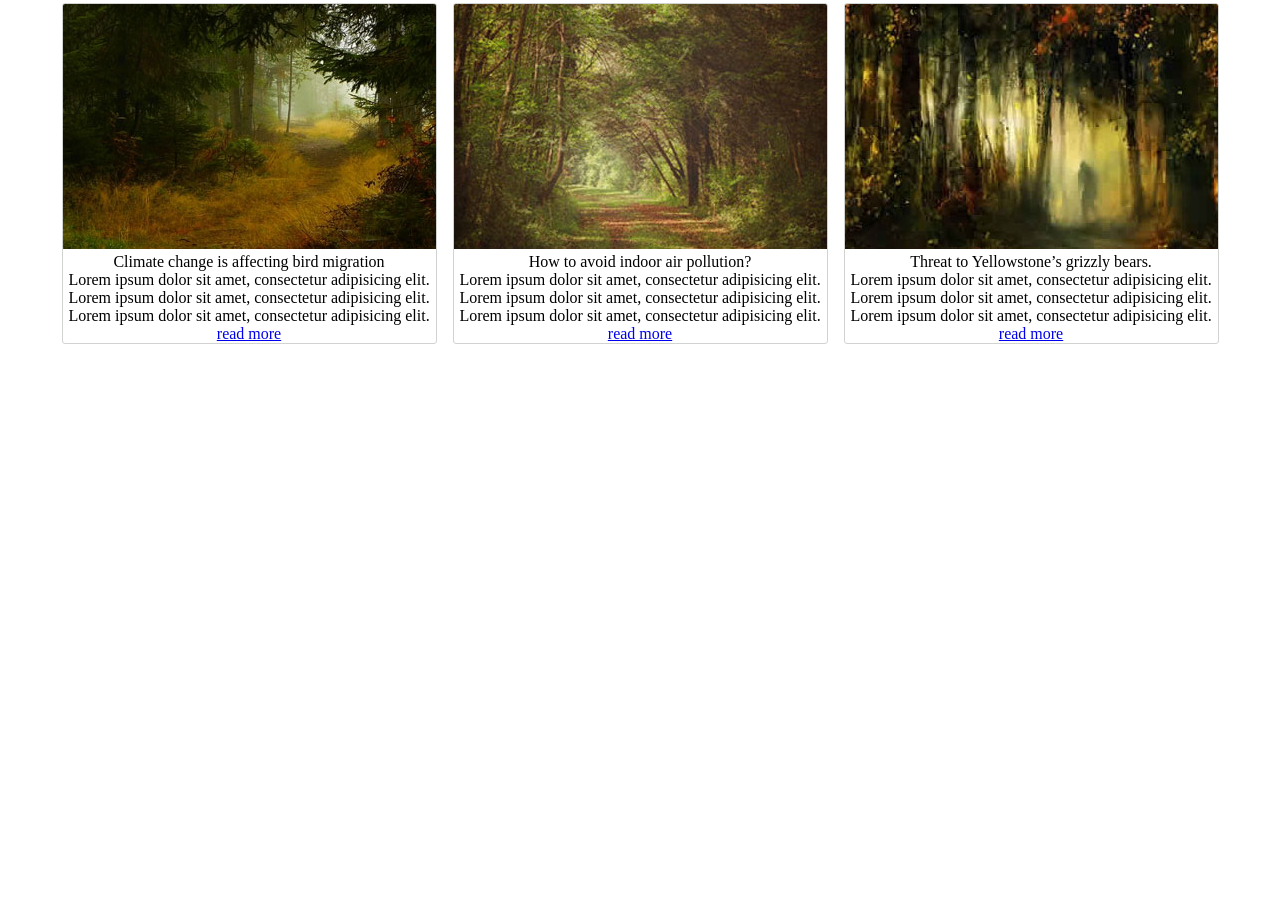
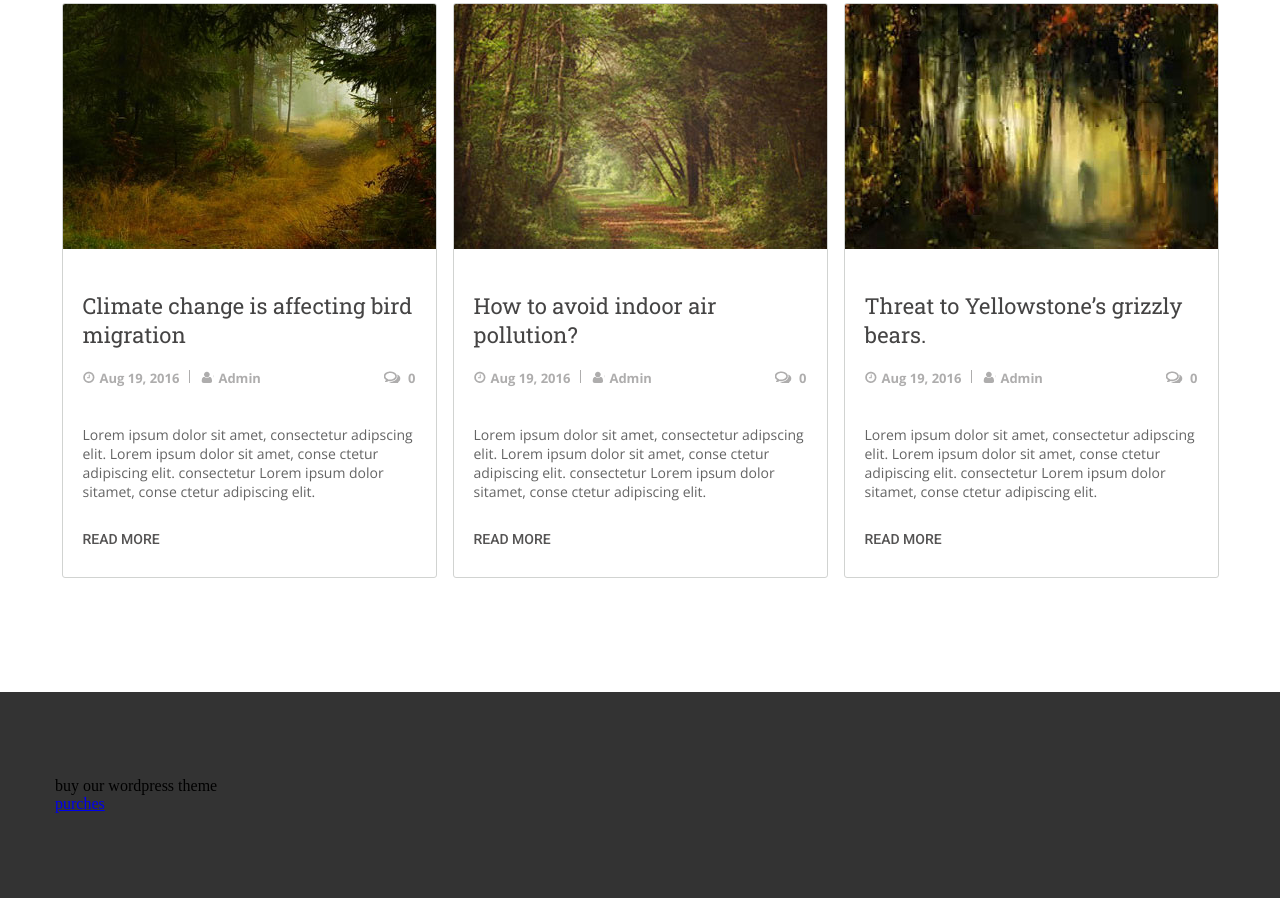
Before and after one commit to sintezmax2008/lemon.school, a plain HTML site: page Курсовая № 2 - GreenFair/index.html in a window 1280 px wide. Shown: the part 5599-6497 px from the top of the page. Before the commit the page ends 5947 px from the top, so only its background shows below. Drawn offline with nearby package versions, Linux system fonts and the light colour scheme.

Commit message:
12-07-2016

```diff
--- a/Курсовая № 2 - GreenFair/css/style.css
+++ b/Курсовая № 2 - GreenFair/css/style.css
@@ -1003,7 +1003,7 @@ nav {
 }
 
 .last_blog {
-	padding: 110px 0 0;
+	padding: 110px 0;
 }
 
 .lb_text h1 {
@@ -1036,4 +1036,104 @@ nav {
 	border-radius: 3px;
 	overflow: hidden;
 	margin: 0 6px;
+	text-align: left;
 }
+
+.lb_title {
+	font-family: 'Roboto Slab', serif;
+	font-weight: 400;
+	font-size: 22px;
+	color: #454444;
+	padding: 38px 20px 0;
+}
+
+.lb_desc {
+	font-family: 'Open Sans', sans-serif;
+	font-weight: 400;
+	font-size: 14px;
+	color: #646464;
+	padding: 38px 20px 0;
+}
+
+.lb_tab_main a {
+	display: inline-block;
+	margin: 30px 0 30px 20px;
+	color: #545353;
+	font-family: 'Roboto', sans-serif;
+	font-weight: 500;
+	font-size: 14px;
+	text-decoration: none;
+	text-transform: uppercase;
+}
+
+.lb_tab_main a:hover {
+	color: #43a906;
+}
+
+.lb_admin {
+	padding: 0 20px;
+}
+
+.date, .user, .chat {
+	display: inline-block;
+	font-family: 'Open Sans', sans-serif;
+	font-weight: 700;
+	font-size: 13px;
+	color: #aeadad;
+	margin-top: 20px;
+}
+
+.date:before {
+	content: "";
+	display: inline-block;
+	width: 13px;
+	height: 13px;
+	background-image: url(../img/admin_sprite.png);
+	background-position: 0 0;
+	margin-right: 4px;
+}
+
+.date:after {
+	content: "";
+	display: inline-block;
+	width: 1px;
+	height: 13px;
+	background-color: #aeadad;
+	margin-left: 10px;
+	margin-right: 7px;
+}
+
+.user:before {
+	content: "";
+	display: inline-block;
+	width: 13px;
+	height: 13px;
+	background-image: url(../img/admin_sprite.png);
+	background-position: -13px 0;
+	margin-right: 4px;
+}
+
+.chat {
+	float: right;
+}
+
+.chat:before {
+	content: "";
+	display: inline-block;
+	width: 17px;
+	height: 13px;
+	background-image: url(../img/admin_sprite.png);
+	background-position: -26px 0;
+	margin-right: 7px;
+}
+
+.chat:after {
+	content: "";
+	display: block;
+	clear: both;
+}
+
+.call_out {
+	background-color: #333;
+	padding: 85px 0;
+}
--- a/Курсовая № 2 - GreenFair/index.html
+++ b/Курсовая № 2 - GreenFair/index.html
@@ -298,7 +298,6 @@
 					<li></li>
 				</ul>
 			</div>
-			</div>
 		</div>
 		<div class="last_blog">
 			<div class="inner">
@@ -315,10 +314,12 @@
 							Climate change is affecting bird migration
 						</div>
 						<div class="lb_admin">
-
+							<div class="date">Aug 19, 2016</div>
+							<div class="user">Admin</div>
+							<div class="chat">0</div>
 						</div>
 						<div class="lb_desc">
-							Lorem ipsum dolor sit amet, consectetur adipisicing elit. Lorem ipsum dolor sit amet, consectetur adipisicing elit. Lorem ipsum dolor sit amet, consectetur adipisicing elit.
+							Lorem ipsum dolor sit amet, consectetur adipscing elit. Lorem ipsum dolor sit amet, conse ctetur adipiscing elit. consectetur Lorem ipsum dolor sitamet, conse ctetur adipiscing elit.
 						</div>
 						<a href="#">read more</a>
 					</div>
@@ -330,10 +331,12 @@
 							How to avoid indoor air pollution?
 						</div>
 						<div class="lb_admin">
-
+							<div class="date">Aug 19, 2016</div>
+							<div class="user">Admin</div>
+							<div class="chat">0</div>
 						</div>
 						<div class="lb_desc">
-							Lorem ipsum dolor sit amet, consectetur adipisicing elit. Lorem ipsum dolor sit amet, consectetur adipisicing elit. Lorem ipsum dolor sit amet, consectetur adipisicing elit.
+							Lorem ipsum dolor sit amet, consectetur adipscing elit. Lorem ipsum dolor sit amet, conse ctetur adipiscing elit. consectetur Lorem ipsum dolor sitamet, conse ctetur adipiscing elit.
 						</div>
 						<a href="#">read more</a>
 					</div>
@@ -345,13 +348,24 @@
 							Threat to Yellowstone’s grizzly bears.
 						</div>
 						<div class="lb_admin">
-
+							<div class="date">Aug 19, 2016</div>
+							<div class="user">Admin</div>
+							<div class="chat">0</div>
 						</div>
 						<div class="lb_desc">
-							Lorem ipsum dolor sit amet, consectetur adipisicing elit. Lorem ipsum dolor sit amet, consectetur adipisicing elit. Lorem ipsum dolor sit amet, consectetur adipisicing elit.
+							Lorem ipsum dolor sit amet, consectetur adipscing elit. Lorem ipsum dolor sit amet, conse ctetur adipiscing elit. consectetur Lorem ipsum dolor sitamet, conse ctetur adipiscing elit.
 						</div>
 						<a href="#">read more</a>
 					</div>
+				</div>
+			</div>
+		</div>
+		<div class="call_out">
+			<div class="inner">
+				<div class="co_text">buy our wordpress theme</div>
+				<a href="#">purches</a>
+			</div>
+		</div>
 	</div>
 </body>
 </html>
```
